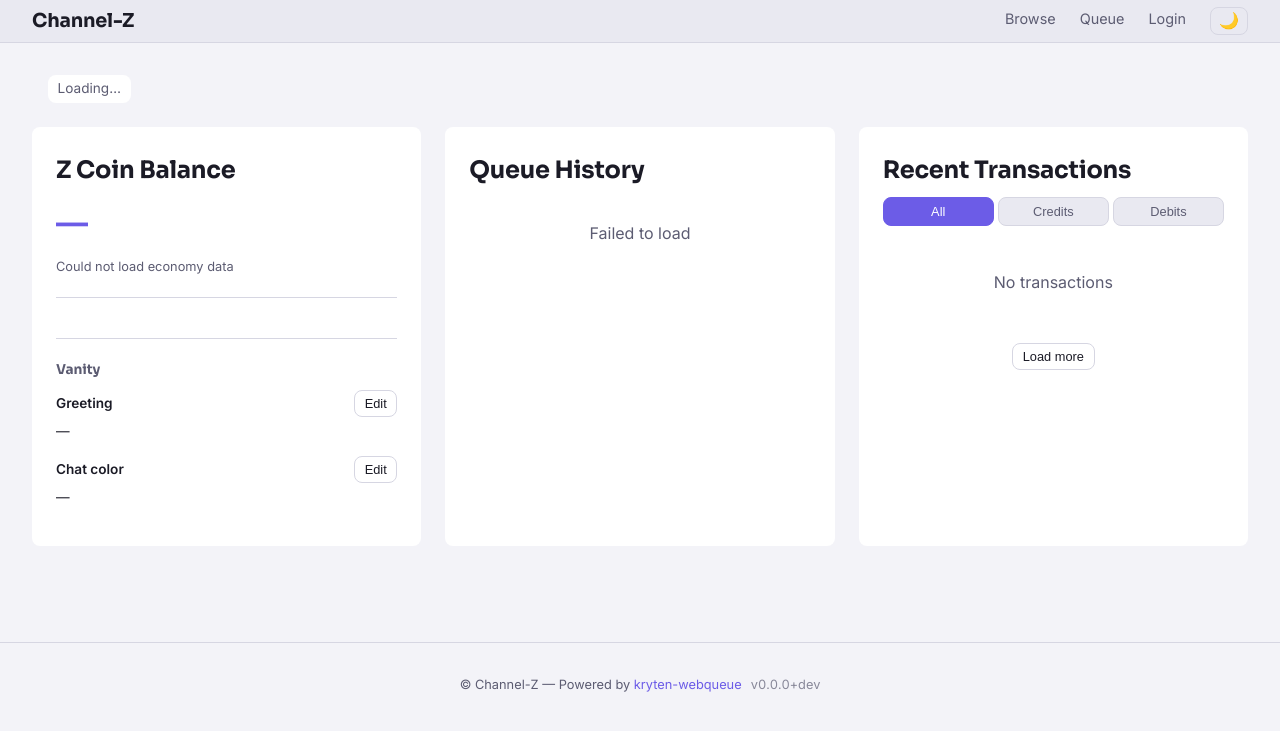
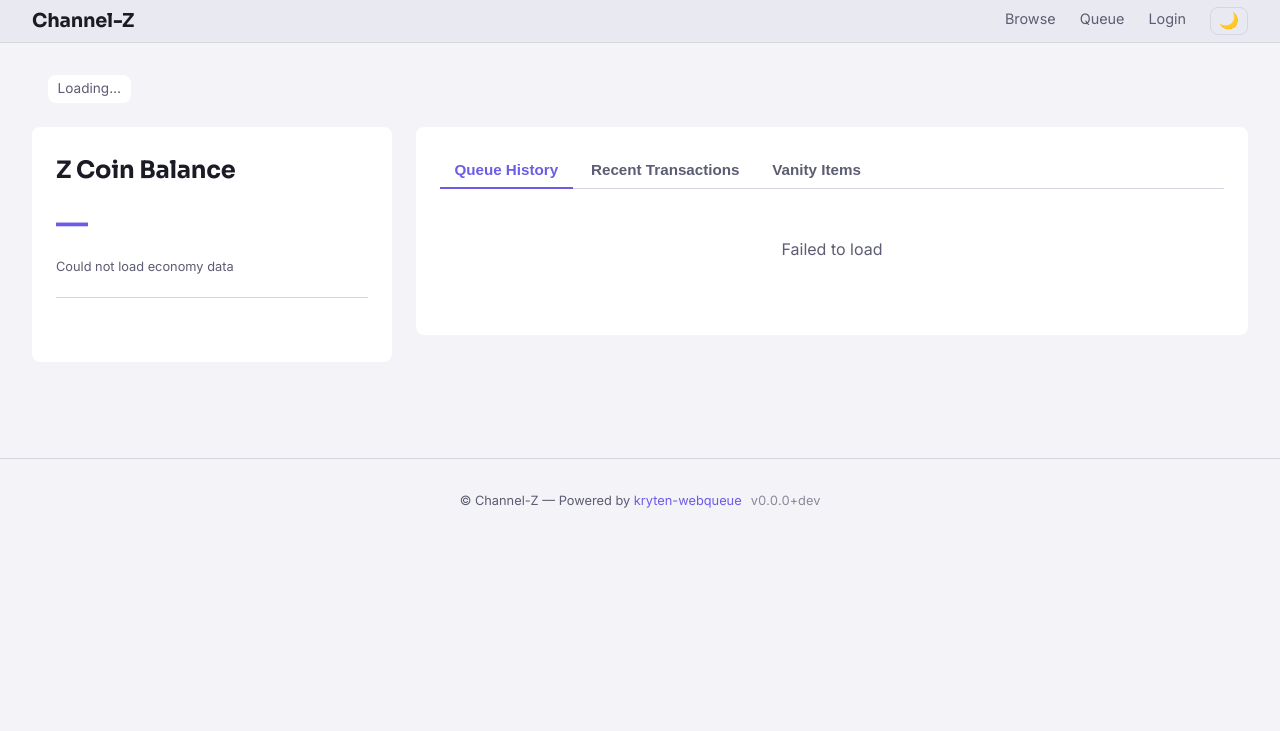
Before and after one commit to grobertson/kryten-webqueue, a FastAPI app: template kryten_webqueue/templates/user/dashboard.html in a window 1280 px wide. Shown: the top 731 px of the page. Run offline with FastAPI, Linux system fonts and the light colour scheme; the template is opened without the code that fills it, so the values that code supplies are empty; parts of the project's set-up code (start-up, migrations or seed data) failed here and were passed over.

Commit message:
feat(dashboard): tabbed Z-Coin account page + Vanity Items tab (v0.19.0)
Phase D of the UX polish plan.

- Replace the 3-column dashboard with a widened account card (balance/rank/
  perks) beside a tabbed container: Queue History, Recent Transactions, and a
  new Vanity Items tab (greeting + chat color moved out of the cramped left
  column).
- Each tab lazy-loads its data on first view; collapses to 1 column < 900px.
- Reuse existing loadQueue/loadTransactions/vanity JS unchanged.

```diff
--- a/kryten_webqueue/static/css/main.css
+++ b/kryten_webqueue/static/css/main.css
@@ -797,19 +797,49 @@ a.np-chip {
 }
 .dashboard-grid {
     display: grid;
-    grid-template-columns: 1fr 1fr 1fr;
+    grid-template-columns: minmax(280px, 360px) 1fr;
     gap: 1.5rem;
     margin-top: 1.5rem;
+    align-items: start;
 }
 @media (max-width: 900px) {
     .dashboard-grid {
         grid-template-columns: 1fr;
     }
 }
-.balance-card, .history-card, .transactions-card {
+.balance-card, .history-card, .transactions-card, .dashboard-tabs-card {
     background: var(--bg-card);
     border-radius: var(--radius);
     padding: 1.5rem;
+}
+
+/* Dashboard tabbed container */
+.tabs {
+    display: flex;
+    gap: 0.25rem;
+    border-bottom: 1px solid var(--border);
+    margin-bottom: 1rem;
+}
+.tab-btn {
+    background: transparent;
+    border: none;
+    border-bottom: 2px solid transparent;
+    color: var(--text-secondary);
+    cursor: pointer;
+    font-size: 0.95rem;
+    font-weight: 600;
+    padding: 0.6rem 0.9rem;
+    margin-bottom: -1px;
+}
+.tab-btn:hover {
+    color: var(--text-primary);
+}
+.tab-btn.active {
+    color: var(--accent);
+    border-bottom-color: var(--accent);
+}
+.tab-panel[hidden] {
+    display: none;
 }
 .balance-amount {
     font-size: 2rem;
@@ -911,17 +941,7 @@ a.np-chip {
     color: var(--success);
 }
 
-/* Vanity items (dashboard left column) */
-.vanity-section {
-    margin-top: 1.25rem;
-    padding-top: 1.25rem;
-    border-top: 1px solid var(--border);
-}
-.vanity-section h3 {
-    font-size: 0.85rem;
-    color: var(--text-secondary);
-    margin-bottom: 0.6rem;
-}
+/* Vanity items (dashboard "Vanity Items" tab) */
 .vanity-item {
     margin-bottom: 0.85rem;
 }
--- a/kryten_webqueue/templates/user/dashboard.html
+++ b/kryten_webqueue/templates/user/dashboard.html
@@ -10,7 +10,7 @@
     </div>
 
     <div class="dashboard-grid">
-        <!-- LEFT: Account -->
+        <!-- LEFT: Account (widened) -->
         <div class="balance-card">
             <h2>Z Coin Balance</h2>
             <p class="balance-amount" id="balance-amount">Loading…</p>
@@ -18,9 +18,37 @@
 
             <div class="account-rank" id="account-rank"></div>
             <div class="account-perks" id="account-perks"></div>
+        </div>
 
-            <div class="vanity-section" id="vanity-section">
-                <h3>Vanity</h3>
+        <!-- RIGHT: Tabbed container -->
+        <div class="dashboard-tabs-card">
+            <div class="tabs" role="tablist">
+                <button class="tab-btn active" data-tab="queue" role="tab" aria-selected="true">Queue History</button>
+                <button class="tab-btn" data-tab="transactions" role="tab" aria-selected="false">Recent Transactions</button>
+                <button class="tab-btn" data-tab="vanity" role="tab" aria-selected="false">Vanity Items</button>
+            </div>
+
+            <div class="tab-panel" id="tab-queue" role="tabpanel">
+                <div id="queue-history">
+                    <p class="empty-state">Loading…</p>
+                </div>
+                <div class="history-pager" id="queue-pager"></div>
+            </div>
+
+            <div class="tab-panel" id="tab-transactions" role="tabpanel" hidden>
+                <div class="tx-toggle" id="tx-toggle">
+                    <button class="tx-toggle-btn active" data-filter="all">All</button>
+                    <button class="tx-toggle-btn" data-filter="credit">Credits</button>
+                    <button class="tx-toggle-btn" data-filter="debit">Debits</button>
+                </div>
+                <div id="transactions">
+                    <p class="empty-state">Loading…</p>
+                </div>
+                <div class="tx-pager" id="tx-pager"></div>
+            </div>
+
+            <div class="tab-panel" id="tab-vanity" role="tabpanel" hidden>
+                <p class="muted">Personalize how the bot greets you and your chat color. Each update is a one-time purchase.</p>
                 <div class="vanity-item">
                     <div class="vanity-row">
                         <span class="vanity-label">Greeting</span>
@@ -36,29 +64,6 @@
                     <div class="vanity-value" id="vanity-color">—</div>
                 </div>
             </div>
-        </div>
-
-        <!-- MIDDLE: Queue history -->
-        <div class="history-card">
-            <h2>Queue History</h2>
-            <div id="queue-history">
-                <p class="empty-state">Loading…</p>
-            </div>
-            <div class="history-pager" id="queue-pager"></div>
-        </div>
-
-        <!-- RIGHT: Transactions -->
-        <div class="transactions-card">
-            <h2>Recent Transactions</h2>
-            <div class="tx-toggle" id="tx-toggle">
-                <button class="tx-toggle-btn active" data-filter="all">All</button>
-                <button class="tx-toggle-btn" data-filter="credit">Credits</button>
-                <button class="tx-toggle-btn" data-filter="debit">Debits</button>
-            </div>
-            <div id="transactions">
-                <p class="empty-state">Loading…</p>
-            </div>
-            <div class="tx-pager" id="tx-pager"></div>
         </div>
     </div>
 </div>
@@ -442,8 +447,31 @@ document.querySelectorAll('.tx-toggle-btn').forEach(b => b.addEventListener('cli
     renderTransactions();
 }));
 
+// Tabs: show one panel at a time; lazy-load each panel's data on first view.
+const tabLoaded = { queue: false, transactions: false, vanity: false };
+function loadTabOnce(tab) {
+    if (tabLoaded[tab]) return;
+    tabLoaded[tab] = true;
+    if (tab === 'queue') loadQueue(0);
+    else if (tab === 'transactions') loadTransactions(true);
+    // 'vanity' needs no fetch — populated by loadAccount().
+}
+function showTab(tab) {
+    document.querySelectorAll('.tab-btn').forEach(b => {
+        const on = b.dataset.tab === tab;
+        b.classList.toggle('active', on);
+        b.setAttribute('aria-selected', on ? 'true' : 'false');
+    });
+    document.querySelectorAll('.tab-panel').forEach(p => {
+        p.hidden = p.id !== `tab-${tab}`;
+    });
+    loadTabOnce(tab);
+}
+document.querySelectorAll('.tab-btn').forEach(b => {
+    b.addEventListener('click', () => showTab(b.dataset.tab));
+});
+
 loadAccount();
-loadQueue(0);
-loadTransactions(true);
+showTab('queue');  // default tab; lazy-loads queue history
 </script>
 {% endblock %}
--- a/pyproject.toml
+++ b/pyproject.toml
@@ -1,6 +1,6 @@
 [project]
 name = "kryten-webqueue"
-version = "0.18.0"
+version = "0.19.0"
 description = "Netflix/Tubi-style catalog browser and pay-to-play queue management for CyTube"
 readme = "README.md"
 license = "MIT"
```
Also changed, not shown: CHANGELOG.md.
